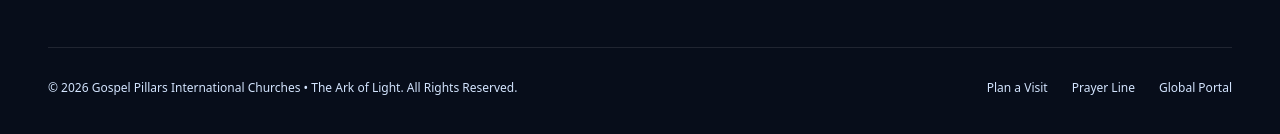
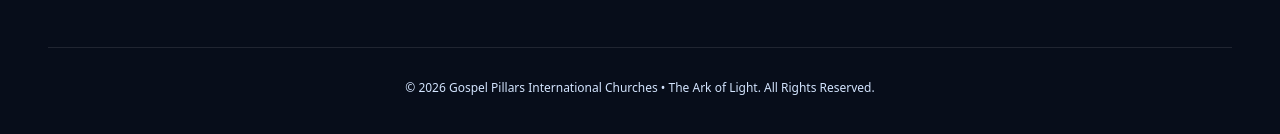
Before and after one commit to Derrick99234/gpc-ikeja, a Next.js app: page / in a window 1280 px wide. Shown: the part 7616-7750 px from the top of the page. Built offline with nearby package versions, Linux system fonts and the light colour scheme.

Commit message:
refactor(footer): remove navigation links from bottom tier and center copyright notice

```diff
--- a/src/components/Footer.tsx
+++ b/src/components/Footer.tsx
@@ -1,15 +1,25 @@
+"use client";
+
 import Image from "next/image";
 import { CHURCH_INFO, MEDIA_LINKS } from "@/data/churchData";
+import { useScrollReveal } from "@/hooks/useScrollReveal";
 
 export default function Footer() {
+  const { ref, isVisible } = useScrollReveal({ threshold: 0.1 });
+
   return (
-    <footer className="bg-[#070d1a] text-[#faf9f6] border-t border-white/10" id="contact">
+    <footer ref={ref} className="bg-[#070d1a] text-[#faf9f6] border-t border-white/10 overflow-hidden" id="contact">
       <div className="max-w-7xl mx-auto px-4 sm:px-6 lg:px-12 py-12 sm:py-16">
         <div className="grid grid-cols-1 md:grid-cols-12 gap-8 sm:gap-10 pb-10 sm:pb-12 border-b border-white/10">
-          {/* Col 1: Brand & Theme */}
-          <div className="md:col-span-7 flex flex-col space-y-4">
+          {/* Col 1: Brand & Theme (Slides up) */}
+          <div
+            style={{ transitionDelay: isVisible ? "100ms" : "0ms" }}
+            className={`md:col-span-7 flex flex-col space-y-4 transition-all duration-700 ease-[cubic-bezier(0.16,1,0.3,1)] ${
+              isVisible ? "opacity-100 translate-y-0" : "opacity-0 translate-y-8"
+            }`}
+          >
             <div className="flex items-center gap-3">
-              <div className="w-10 h-10 rounded-xl bg-[#0f2042] border border-[#f59e0b]/40 flex items-center justify-center p-1.5">
+              <div className="w-10 h-10 rounded-xl bg-[#0f2042] border border-[#f59e0b]/40 flex items-center justify-center p-1.5 shadow-md">
                 <Image
                   src="/images/gpc_logo.png"
                   alt="Logo"
@@ -35,8 +45,13 @@
             </div>
           </div>
 
-          {/* Col 2: Campus HQ & Inquiries */}
-          <div className="md:col-span-5 flex flex-col space-y-3">
+          {/* Col 2: Campus HQ & Inquiries (Slides up) */}
+          <div
+            style={{ transitionDelay: isVisible ? "250ms" : "0ms" }}
+            className={`md:col-span-5 flex flex-col space-y-3 transition-all duration-700 ease-[cubic-bezier(0.16,1,0.3,1)] ${
+              isVisible ? "opacity-100 translate-y-0" : "opacity-0 translate-y-8"
+            }`}
+          >
             <h4 className="font-headline text-sm font-bold text-[#faf9f6] uppercase tracking-wider">
               Ikeja Headquarters
             </h4>
@@ -61,7 +76,7 @@
                 href={MEDIA_LINKS.facebookPage}
                 target="_blank"
                 rel="noopener noreferrer"
-                className="w-9 h-9 rounded-xl bg-[#0f2042] border border-white/10 flex items-center justify-center text-[#d3e4fe] hover:text-[#1877F2] hover:border-[#1877F2]/50 hover:bg-[#1877F2]/10 transition-all shadow"
+                className="w-9 h-9 rounded-xl bg-[#0f2042] border border-white/10 flex items-center justify-center text-[#d3e4fe] hover:text-[#1877F2] hover:border-[#1877F2]/50 hover:bg-[#1877F2]/10 transition-all shadow hover:scale-110 active:scale-95"
                 aria-label="Facebook"
                 title="Follow on Facebook"
               >
@@ -71,7 +86,7 @@
                 href={MEDIA_LINKS.instagramPage}
                 target="_blank"
                 rel="noopener noreferrer"
-                className="w-9 h-9 rounded-xl bg-[#0f2042] border border-white/10 flex items-center justify-center text-[#d3e4fe] hover:text-[#E4405F] hover:border-[#E4405F]/50 hover:bg-[#E4405F]/10 transition-all shadow"
+                className="w-9 h-9 rounded-xl bg-[#0f2042] border border-white/10 flex items-center justify-center text-[#d3e4fe] hover:text-[#E4405F] hover:border-[#E4405F]/50 hover:bg-[#E4405F]/10 transition-all shadow hover:scale-110 active:scale-95"
                 aria-label="Instagram"
                 title="Follow on Instagram"
               >
@@ -81,7 +96,7 @@
                 href={MEDIA_LINKS.tiktokPage}
                 target="_blank"
                 rel="noopener noreferrer"
-                className="w-9 h-9 rounded-xl bg-[#0f2042] border border-white/10 flex items-center justify-center text-[#d3e4fe] hover:text-white hover:border-[#25F4EE]/50 hover:bg-[#25F4EE]/10 transition-all shadow"
+                className="w-9 h-9 rounded-xl bg-[#0f2042] border border-white/10 flex items-center justify-center text-[#d3e4fe] hover:text-white hover:border-[#25F4EE]/50 hover:bg-[#25F4EE]/10 transition-all shadow hover:scale-110 active:scale-95"
                 aria-label="TikTok"
                 title="Follow on TikTok"
               >
@@ -92,15 +107,13 @@
         </div>
 
         {/* Bottom Tier */}
-        <div className="pt-6 sm:pt-8 flex flex-col sm:flex-row items-center justify-between gap-4 text-xs text-[#d3e4fe] text-center sm:text-left">
+        <div
+          style={{ transitionDelay: isVisible ? "400ms" : "0ms" }}
+          className={`pt-6 sm:pt-8 flex flex-col sm:flex-row items-center justify-center text-xs text-[#d3e4fe] text-center transition-all duration-700 ease-[cubic-bezier(0.16,1,0.3,1)] ${
+            isVisible ? "opacity-100 translate-y-0" : "opacity-0 translate-y-4"
+          }`}
+        >
           <p>© {CHURCH_INFO.themeYear} {CHURCH_INFO.fullName} • {CHURCH_INFO.arkName}. All Rights Reserved.</p>
-          <div className="flex flex-wrap items-center justify-center gap-4 sm:gap-6">
-            <a className="hover:text-[#fbbf24] transition-colors" href="#visit-planner">Plan a Visit</a>
-            <a className="hover:text-[#fbbf24] transition-colors" href="#visit-planner">Prayer Line</a>
-            <a className="hover:text-[#fbbf24] transition-colors" href={CHURCH_INFO.website} target="_blank" rel="noopener noreferrer">
-              Global Portal
-            </a>
-          </div>
         </div>
       </div>
     </footer>
```
